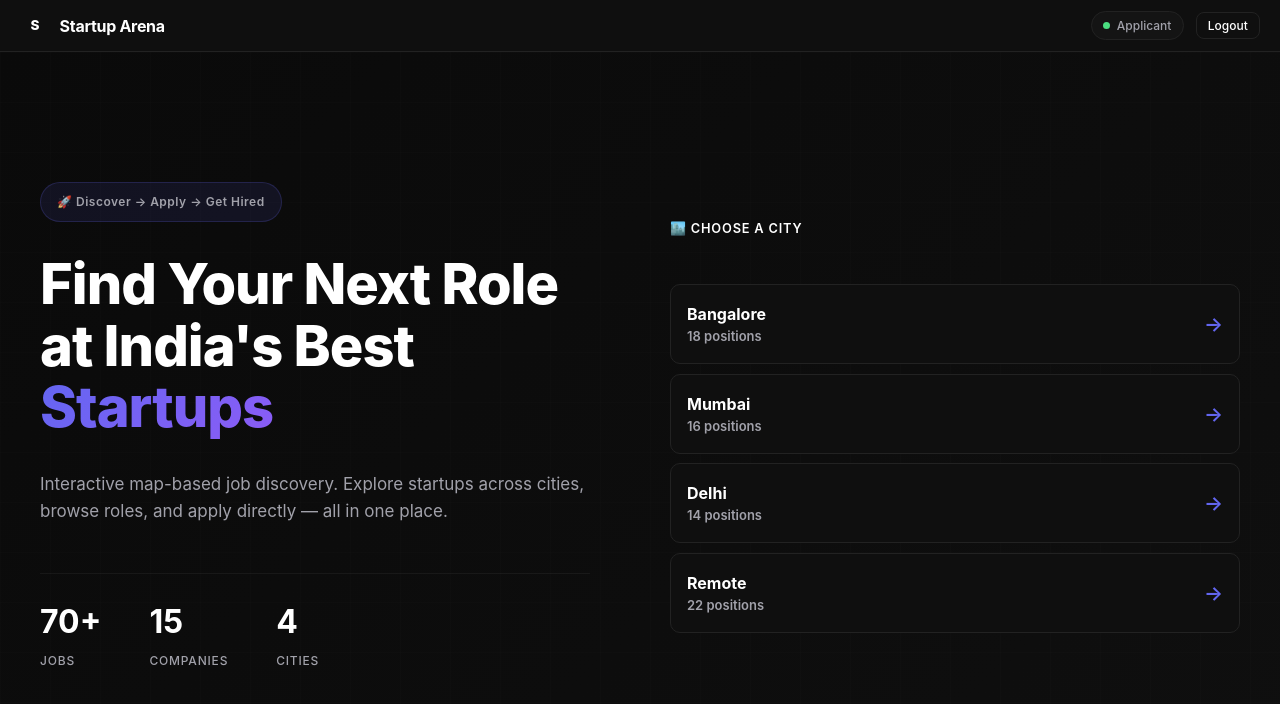
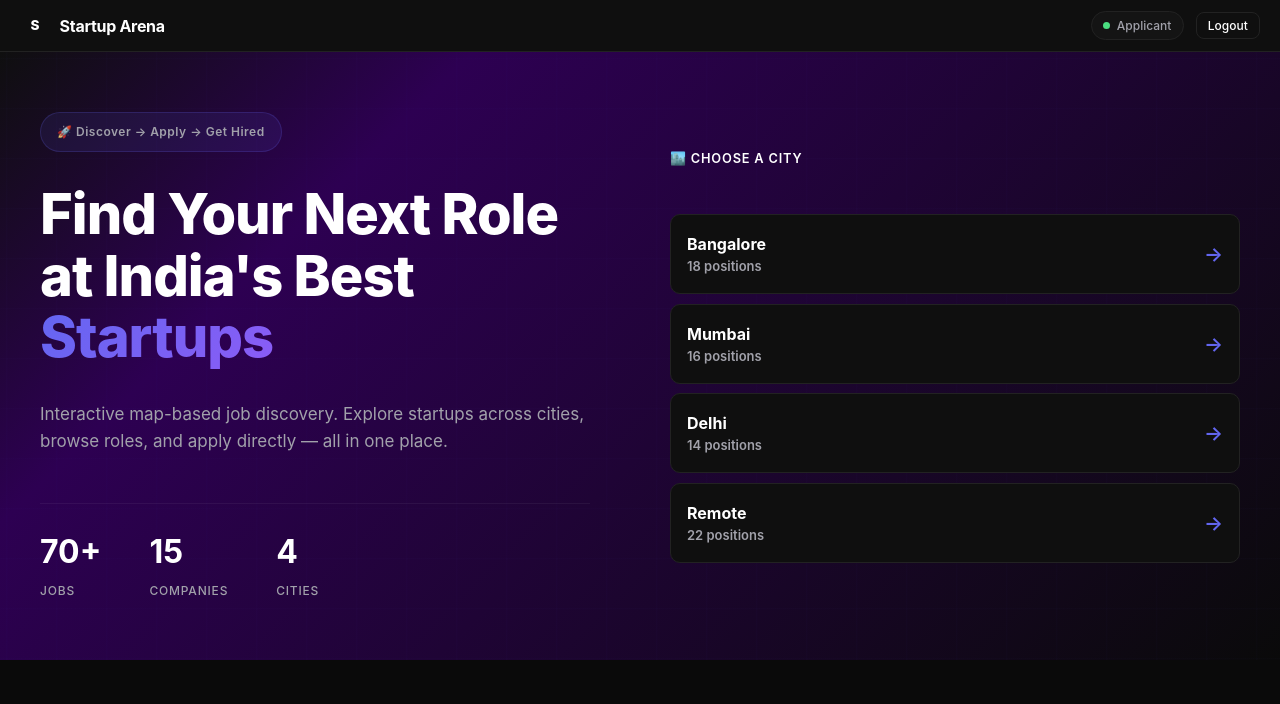
Before and after one commit to linguisticLevi21/Startup, a React (Create React App) app in the folder job-platform/frontend/: page / in a window 1280 px wide. Both pictures are taken after typing "name@example.com" into the empty fields and a click on the button "Continue". Shown: the top 704 px of the page. Built offline with nearby package versions, Linux system fonts and the light colour scheme.

Commit message:
Better Frontend

```diff
--- a/job-platform/frontend/src/App.css
+++ b/job-platform/frontend/src/App.css
@@ -3,6 +3,24 @@
   flex-direction: column;
   height: 100vh;
   background: var(--bg-primary);
+  overflow: hidden;
+}
+
+.app-container {
+  flex: 1;
+  overflow: hidden;
+  animation: pageSlideIn 0.4s ease-out;
+}
+
+@keyframes pageSlideIn {
+  from {
+    opacity: 0;
+    transform: translateY(10px);
+  }
+  to {
+    opacity: 1;
+    transform: translateY(0);
+  }
 }
 
 /* ─── NAVBAR ─── */
@@ -130,8 +148,7 @@
 .app-content {
   flex: 1;
   overflow: hidden;
-  display: flex;
-  flex-direction: column;
+  animation: pageSlideIn 0.4s ease-out;
 }
 
 .loading {
--- a/job-platform/frontend/src/ApplyModal.css
+++ b/job-platform/frontend/src/ApplyModal.css
@@ -18,6 +18,18 @@
   position: relative;
   max-height: 90vh;
   overflow-y: auto;
+  animation: modalSlideUp 0.3s ease-out;
+}
+
+@keyframes modalSlideUp {
+  from {
+    opacity: 0;
+    transform: translateY(40px);
+  }
+  to {
+    opacity: 1;
+    transform: translateY(0);
+  }
 }
 
 .apply-modal-close {
@@ -63,6 +75,34 @@
   display: flex;
   flex-direction: column;
   gap: 6px;
+  animation: fadeInUp 0.4s ease-out backwards;
+}
+
+.form-group:nth-child(1) {
+  animation-delay: 0.05s;
+}
+.form-group:nth-child(2) {
+  animation-delay: 0.1s;
+}
+.form-group:nth-child(3) {
+  animation-delay: 0.15s;
+}
+.form-group:nth-child(4) {
+  animation-delay: 0.2s;
+}
+.form-group:nth-child(5) {
+  animation-delay: 0.25s;
+}
+
+@keyframes fadeInUp {
+  from {
+    opacity: 0;
+    transform: translateY(10px);
+  }
+  to {
+    opacity: 1;
+    transform: translateY(0);
+  }
 }
 
 .form-group label {
@@ -129,10 +169,13 @@
   font-weight: 600;
   cursor: pointer;
   transition: all 0.2s ease;
+  animation: fadeInUp 0.4s ease-out 0.35s backwards;
 }
 
 .apply-submit-btn:hover:not(:disabled) {
   background-color: #e0e0e0;
+  transform: translateY(-2px);
+  box-shadow: 0 4px 12px rgba(0, 0, 0, 0.2);
 }
 
 .apply-submit-btn:disabled {
--- a/job-platform/frontend/src/HRDashboard.css
+++ b/job-platform/frontend/src/HRDashboard.css
@@ -4,6 +4,16 @@
   background-color: #0a0a0a;
   overflow: hidden;
   height: 100vh;
+  animation: fadeIn 0.4s ease-out;
+}
+
+@keyframes fadeIn {
+  from {
+    opacity: 0;
+  }
+  to {
+    opacity: 1;
+  }
 }
 
 .hr-loading {
@@ -24,6 +34,18 @@
   display: flex;
   flex-direction: column;
   overflow: hidden;
+  animation: slideInLeft 0.5s ease-out;
+}
+
+@keyframes slideInLeft {
+  from {
+    opacity: 0;
+    transform: translateX(-30px);
+  }
+  to {
+    opacity: 1;
+    transform: translateX(0);
+  }
 }
 
 .hr-panel-header {
@@ -69,6 +91,34 @@
   border-radius: 10px;
   cursor: pointer;
   transition: all 0.2s ease;
+  animation: cardFadeIn 0.3s ease-out backwards;
+}
+
+.hr-job-card:nth-child(1) {
+  animation-delay: 0.05s;
+}
+.hr-job-card:nth-child(2) {
+  animation-delay: 0.1s;
+}
+.hr-job-card:nth-child(3) {
+  animation-delay: 0.15s;
+}
+.hr-job-card:nth-child(4) {
+  animation-delay: 0.2s;
+}
+.hr-job-card:nth-child(5) {
+  animation-delay: 0.25s;
+}
+
+@keyframes cardFadeIn {
+  from {
+    opacity: 0;
+    transform: translateY(10px);
+  }
+  to {
+    opacity: 1;
+    transform: translateY(0);
+  }
 }
 
 .hr-job-card:hover {
@@ -115,6 +165,18 @@
   flex-direction: column;
   overflow: hidden;
   padding: 16px;
+  animation: slideInRight 0.5s ease-out;
+}
+
+@keyframes slideInRight {
+  from {
+    opacity: 0;
+    transform: translateX(30px);
+  }
+  to {
+    opacity: 1;
+    transform: translateX(0);
+  }
 }
 
 .hr-applicants-list {
@@ -130,6 +192,13 @@
   background-color: #141414;
   border: 1px solid #222;
   border-radius: 10px;
+  animation: cardFadeIn 0.3s ease-out;
+  transition: all 0.2s ease;
+}
+
+.hr-applicant-card:hover {
+  border-color: #333;
+  background-color: #1a1a1a;
 }
 
 .hr-applicant-header {
--- a/job-platform/frontend/src/JobDetails.css
+++ b/job-platform/frontend/src/JobDetails.css
@@ -32,6 +32,17 @@
   box-shadow: 0 20px 60px rgba(0, 0, 0, 0.3);
   animation: slideUp 0.3s ease;
   position: relative;
+}
+
+@keyframes slideUp {
+  from {
+    transform: translateY(50px);
+    opacity: 0;
+  }
+  to {
+    transform: translateY(0);
+    opacity: 1;
+  }
 }
 
 @keyframes slideUp {
--- a/job-platform/frontend/src/LandingPage.css
+++ b/job-platform/frontend/src/LandingPage.css
@@ -1,22 +1,43 @@
 .landing-page {
   flex: 1;
-  background: linear-gradient(135deg, #0a0a0a 0%, #0f0f0f 100%);
+  background: linear-gradient(135deg, #0a0a0a 0%, #1a0033 25%, #0f0f0f 100%);
   position: relative;
   overflow: hidden;
   display: flex;
   align-items: center;
   justify-content: center;
+  animation: bgGradientShift 15s ease infinite;
+}
+
+@keyframes bgGradientShift {
+  0%,
+  100% {
+    background: linear-gradient(135deg, #0a0a0a 0%, #1a0033 25%, #0f0f0f 100%);
+  }
+  50% {
+    background: linear-gradient(135deg, #0f0f0f 0%, #2d0052 25%, #0a0a0a 100%);
+  }
 }
 
 .landing-grid-bg {
   position: absolute;
   inset: 0;
   background-image:
-    linear-gradient(rgba(255, 255, 255, 0.02) 1px, transparent 1px),
-    linear-gradient(90deg, rgba(255, 255, 255, 0.02) 1px, transparent 1px);
+    linear-gradient(rgba(99, 102, 241, 0.03) 1px, transparent 1px),
+    linear-gradient(90deg, rgba(99, 102, 241, 0.03) 1px, transparent 1px);
   background-size: 50px 50px;
   pointer-events: none;
-  opacity: 0.5;
+  opacity: 0.8;
+  animation: gridMove 20s linear infinite;
+}
+
+@keyframes gridMove {
+  0% {
+    background-position: 0 0;
+  }
+  100% {
+    background-position: 50px 50px;
+  }
 }
 
 .landing-wrapper {
@@ -28,6 +49,18 @@
   position: relative;
   z-index: 2;
   align-items: center;
+  animation: contentFadeInUp 0.8s ease-out;
+}
+
+@keyframes contentFadeInUp {
+  from {
+    opacity: 0;
+    transform: translateY(20px);
+  }
+  to {
+    opacity: 1;
+    transform: translateY(0);
+  }
 }
 
 .landing-left {
@@ -144,13 +177,41 @@
   font-weight: 600;
   color: #ffffff;
   min-height: 80px;
+  animation: cardSlideIn 0.5s ease-out backwards;
+}
+
+.city-card:nth-child(1) {
+  animation-delay: 0.1s;
+}
+
+.city-card:nth-child(2) {
+  animation-delay: 0.2s;
+}
+
+.city-card:nth-child(3) {
+  animation-delay: 0.3s;
+}
+
+.city-card:nth-child(4) {
+  animation-delay: 0.4s;
+}
+
+@keyframes cardSlideIn {
+  from {
+    opacity: 0;
+    transform: translateX(-20px);
+  }
+  to {
+    opacity: 1;
+    transform: translateX(0);
+  }
 }
 
 .city-card:hover {
   background: linear-gradient(135deg, #1a1a1a 0%, #141414 100%);
-  border-color: #333;
-  box-shadow: 0 8px 24px rgba(99, 102, 241, 0.1);
-  transform: translateY(-2px);
+  border-color: #6366f1;
+  box-shadow: 0 8px 24px rgba(99, 102, 241, 0.2);
+  transform: translateY(-4px);
 }
 
 .city-card:active {
--- a/job-platform/frontend/src/MapView.css
+++ b/job-platform/frontend/src/MapView.css
@@ -5,6 +5,16 @@
   overflow: hidden;
   height: calc(100vh - 60px);
   width: 100%;
+  animation: fadeIn 0.4s ease-out;
+}
+
+@keyframes fadeIn {
+  from {
+    opacity: 0;
+  }
+  to {
+    opacity: 1;
+  }
 }
 
 .loading-state {
@@ -17,15 +27,17 @@
   font-size: 14px;
   color: #a1a1aa;
   gap: 16px;
+  animation: fadeIn 0.3s ease-out;
 }
 
 .loading-spinner {
-  width: 32px;
-  height: 32px;
+  width: 40px;
+  height: 40px;
   border: 3px solid rgba(99, 102, 241, 0.1);
   border-top-color: #6366f1;
   border-radius: 50%;
   animation: spin 0.8s linear infinite;
+  box-shadow: 0 0 20px rgba(99, 102, 241, 0.2);
 }
 
 @keyframes spin {
@@ -40,6 +52,18 @@
   min-width: 0;
   position: relative;
   z-index: 1;
+  animation: slideInLeft 0.5s ease-out;
+}
+
+@keyframes slideInLeft {
+  from {
+    opacity: 0;
+    transform: translateX(-30px);
+  }
+  to {
+    opacity: 1;
+    transform: translateX(0);
+  }
 }
 
 .leaflet-map {
@@ -109,12 +133,25 @@
   overflow: hidden;
   z-index: 2;
   height: 100%;
+  animation: slideInRight 0.5s ease-out;
+}
+
+@keyframes slideInRight {
+  from {
+    opacity: 0;
+    transform: translateX(30px);
+  }
+  to {
+    opacity: 1;
+    transform: translateX(0);
+  }
 }
 
 .panel-header {
   padding: 20px;
   border-bottom: 1px solid #1a1a1a;
   flex-shrink: 0;
+  animation: fadeIn 0.5s ease-out 0.1s backwards;
 }
 
 .panel-header h2 {
```
